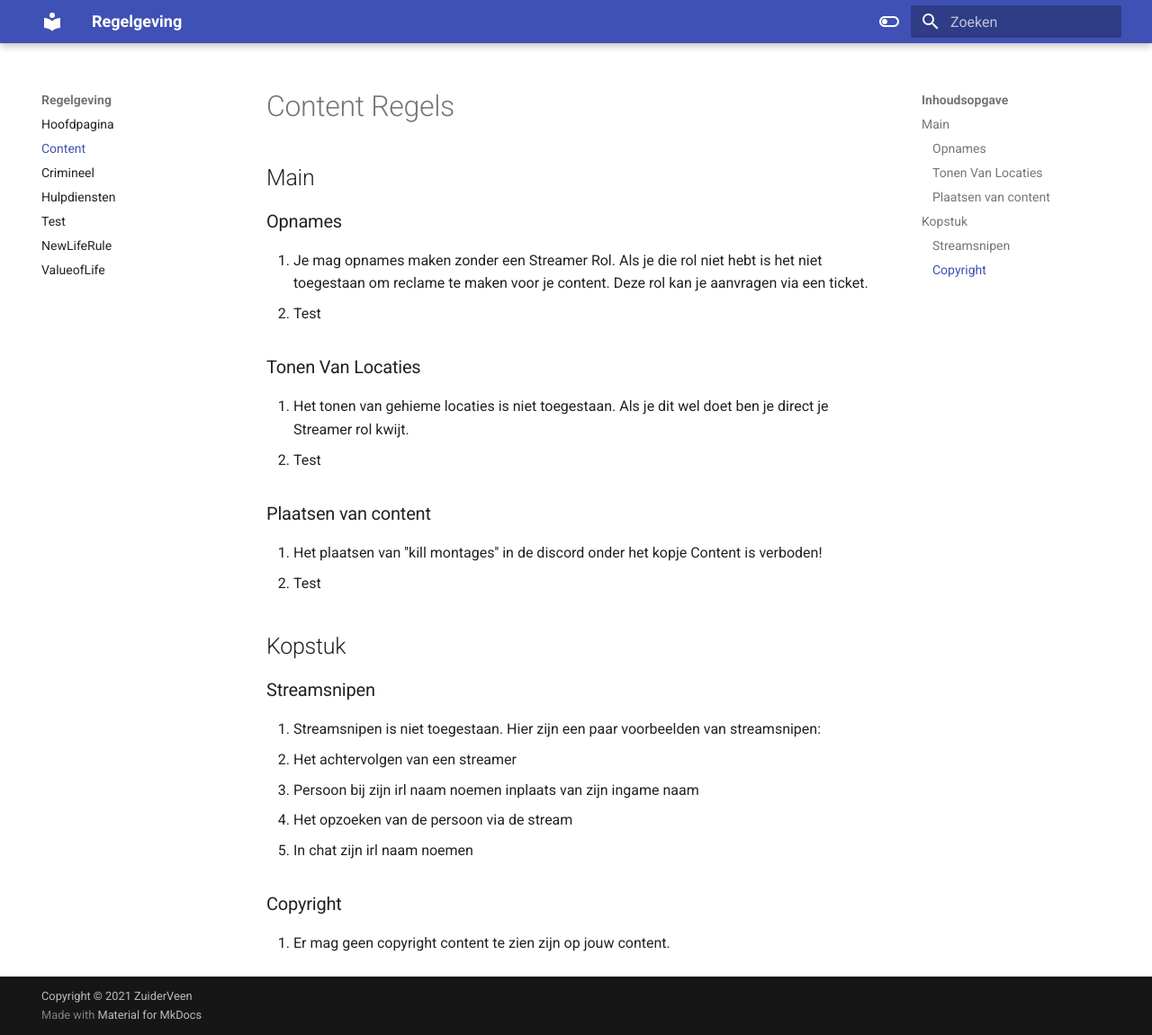
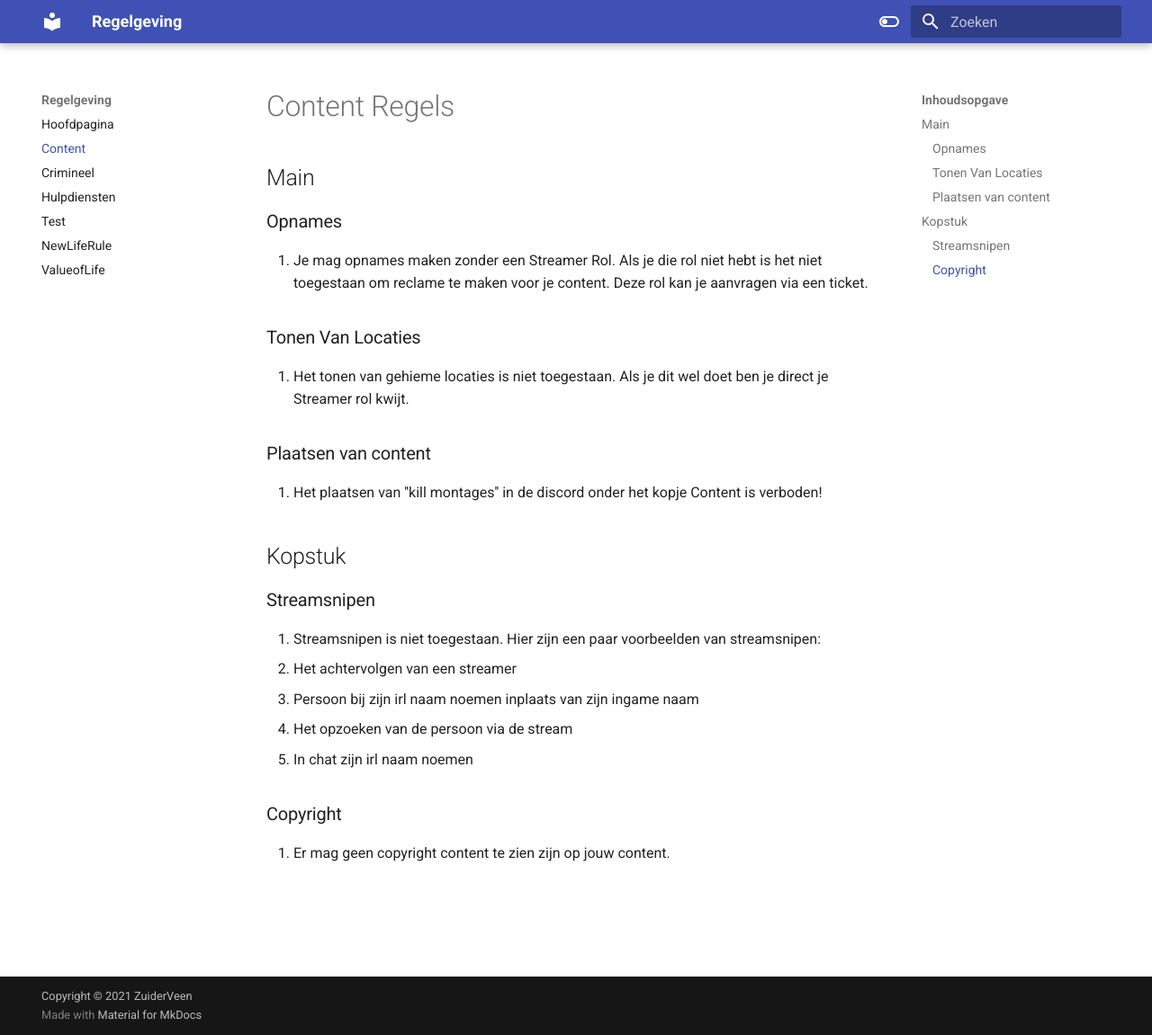
Before and after one commit to CappaWappa/Regels, an MkDocs documentation site: the page built from docs/content.md, in a window 1280 px wide and 1151 px high. Shown: the whole window at 90% size. Built offline with MkDocs 1.6.1 and Material for MkDocs 9.7.7, drawn with Linux system fonts in a browser that asks for light colours; comment, search, counter and statistics services are not loaded.

Commit message:
Update content.md

```diff
--- a/docs/content.md
+++ b/docs/content.md
@@ -4,17 +4,14 @@
 ### Opnames
 
 1. Je mag opnames maken zonder een Streamer Rol. Als je die rol niet hebt is het niet toegestaan om reclame te maken voor je content. Deze rol kan je aanvragen via een ticket.
-2. Test
 
 ### Tonen Van Locaties
 
 1. Het tonen van gehieme locaties is niet toegestaan. Als je dit wel doet ben je direct je Streamer rol kwijt.
-2. Test
 
 ### Plaatsen van content
 
 1. Het plaatsen van ''kill montages'' in de discord onder het kopje Content is verboden!</br>
-2. Test
 
 ## Kopstuk
 
```
